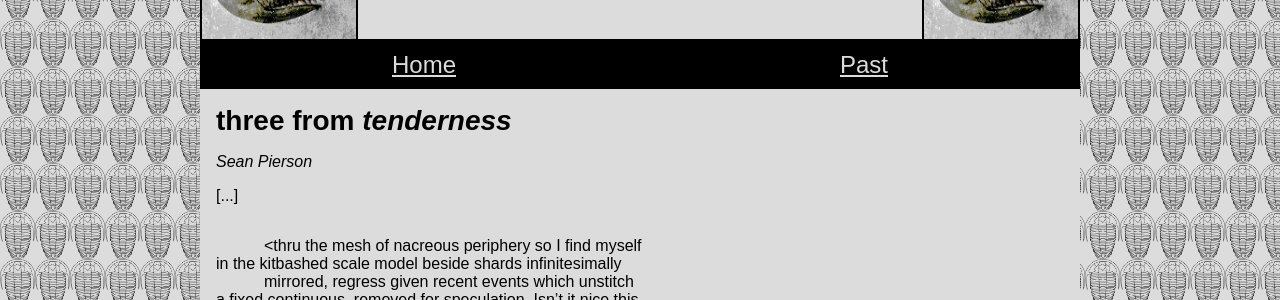
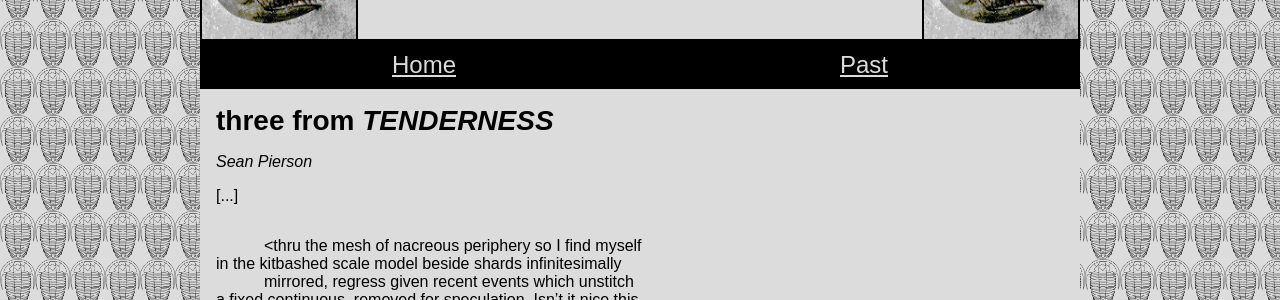
Before and after one commit to trilobite-poetry/trilobite-poetry.github.io, a Jekyll site: the page built from issues/_current/pierson.md, in a window 1280 px wide. Shown: the part 125-425 px from the top of the page. Built offline with Jekyll 4.4.1, drawn with Linux system fonts in a browser that asks for light colours.

```diff
--- a/issues/_current/pierson.md
+++ b/issues/_current/pierson.md
@@ -1,5 +1,5 @@
 ---
-title: "three from *tenderness*"
+title: "three from *TENDERNESS*"
 contributor: Sean Pierson
 issue: productive looking
 ---
```
